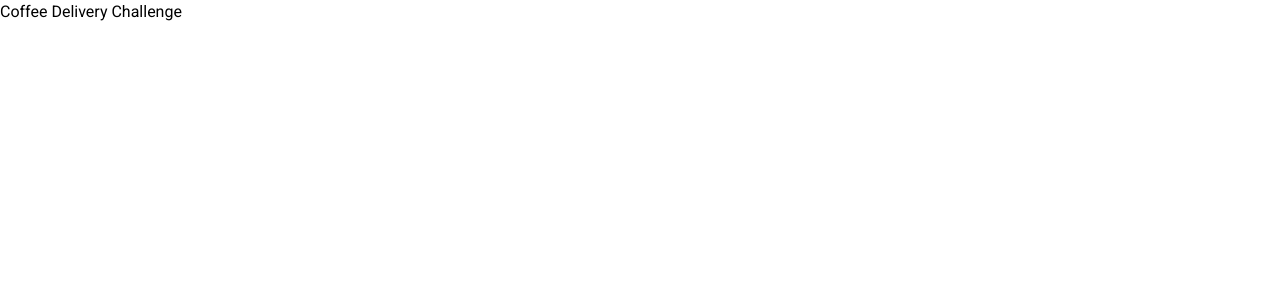
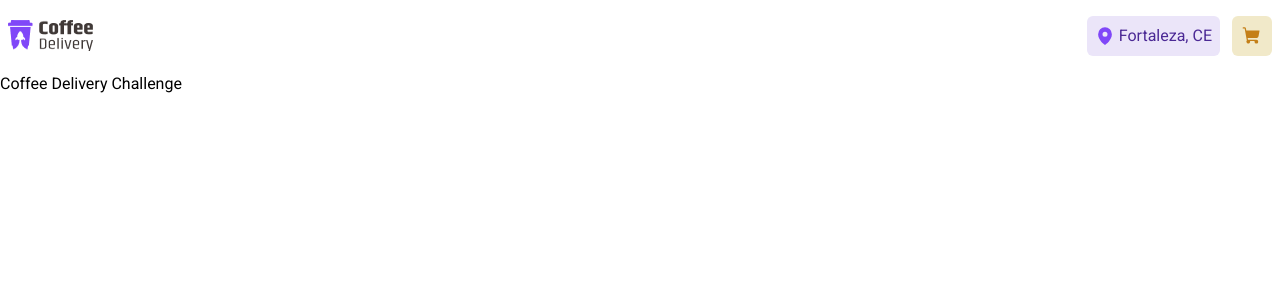
Before and after one commit to thiagovpaz/coffee-delivery-challenge, a Next.js app: page / in a window 1280 px wide. Shown: the top 300 px of the page. Built offline with nearby package versions, Linux system fonts and the light colour scheme.

Commit message:
feat: add header component

```diff
--- a/package.json
+++ b/package.json
@@ -10,6 +10,7 @@
   },
   "dependencies": {
     "next": "13.5.6",
+    "phosphor-react": "^1.4.1",
     "react": "^18",
     "react-dom": "^18"
   },
--- a/src/app/layout.tsx
+++ b/src/app/layout.tsx
@@ -3,6 +3,8 @@ import type { Metadata } from 'next';
 import { Baloo_2, Roboto } from 'next/font/google';
 
 import './globals.css';
+
+import { Header } from '@/components/Header';
 
 const roboto = Roboto({
   weight: ['100', '400'],
@@ -31,7 +33,10 @@ export default function RootLayout({
       <body
         className={`${roboto.variable} ${baloo.variable} ${roboto.className}`}
       >
-        {children}
+        <div className="max-w-[1440px]">
+          <Header />
+          {children}
+        </div>
       </body>
     </html>
   );
--- /dev/null
+++ b/src/components/Header.tsx
@@ -0,0 +1,28 @@
+'use client';
+
+import React from 'react';
+import { MapPin, ShoppingCart } from 'phosphor-react';
+
+import { Logo } from '@/components/Logo';
+
+interface HeaderProps {}
+
+const Header: React.FC<HeaderProps> = () => {
+  return (
+    <header className="flex items-center justify-between px-2 py-4">
+      <Logo />
+
+      <div className="flex items-center justify-center gap-3">
+        <button className="flex h-10 min-w-[40px] items-center justify-center gap-1 rounded-md bg-purple-100 p-2 text-purple-900">
+          <MapPin weight="fill" className="fill-purple-500" size={20} />
+          <span className="max-md:hidden">Fortaleza, CE</span>
+        </button>
+        <button className="flex h-10 w-10 items-center justify-center rounded-md bg-yellow-100 p-2">
+          <ShoppingCart weight="fill" className="fill-yellow-900" size={20} />
+        </button>
+      </div>
+    </header>
+  );
+};
+
+export { Header };
--- /dev/null
+++ b/src/components/Logo.tsx
@@ -0,0 +1,18 @@
+import React from 'react';
+import Image from 'next/image';
+
+interface LogoProps {}
+
+const Logo: React.FC<LogoProps> = () => {
+  return (
+    <Image
+      src="/images/logo.png"
+      alt="Logo"
+      width={85}
+      height={40}
+      className="h-auto"
+    />
+  );
+};
+
+export { Logo };
```
Also changed, not shown: public/images/logo.png (added), 1 other file (tests, documents, lock files or other folders).
